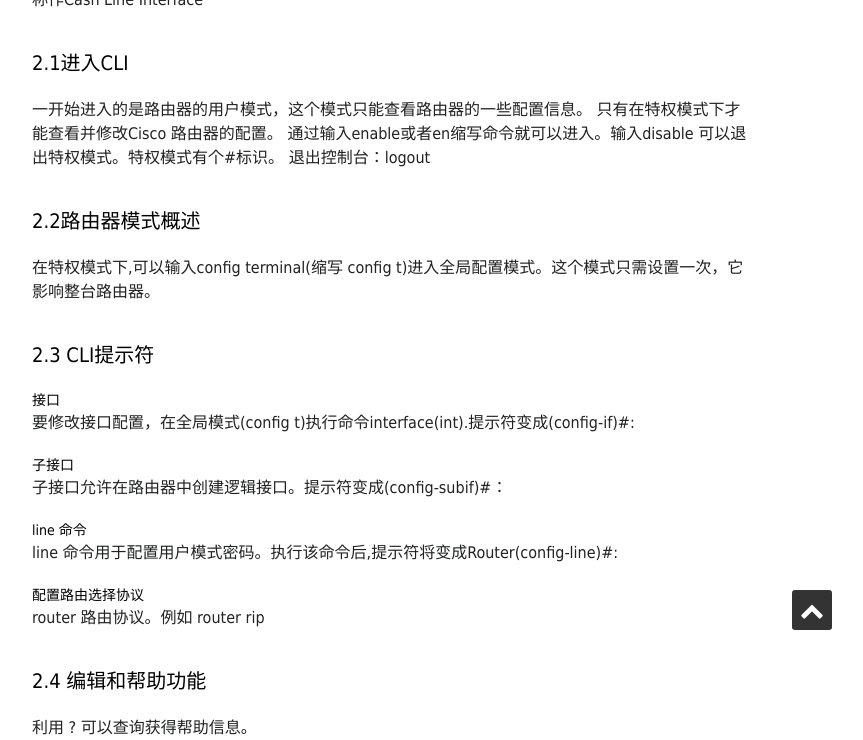
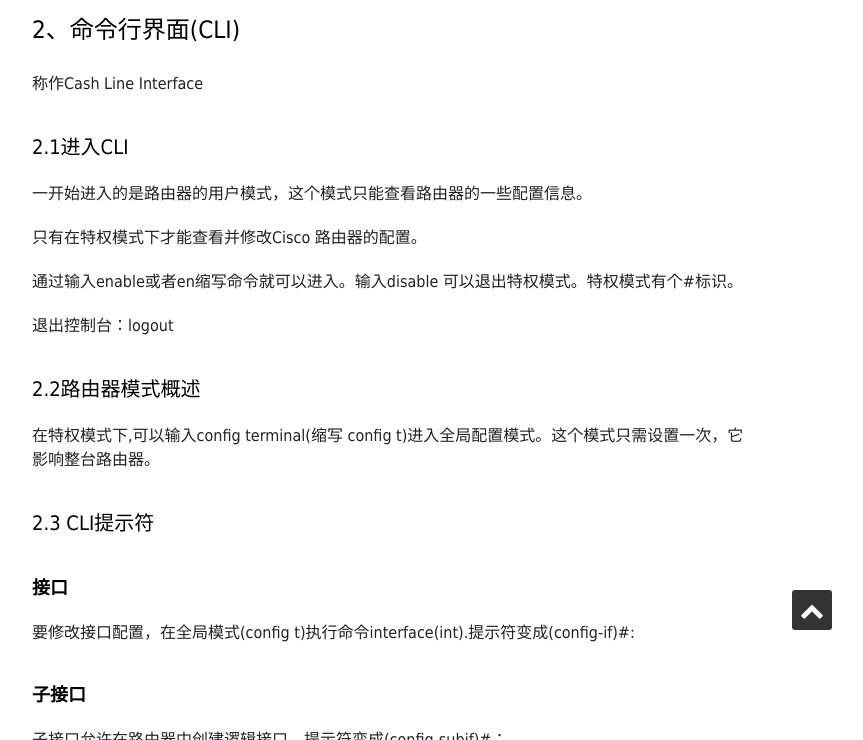
Before and after one commit to Xesian/Xesian, a Jekyll site: the page built from _posts/2015-03-29-思科学习笔记1.markdown, in a window 1280 px wide and 900 px high, scrolled down 1527 px, cut to the strip 160-900 px from the top of the window. Shown: the whole strip, without its empty margins (248-1111 px from the left). Built offline with Jekyll 4.4.1, drawn with Linux system fonts in a browser that asks for light colours; nearby versions of some CDN libraries; some web fonts are replaced; comment, search, counter and statistics services are not loaded.

Commit message:
15-03-29 15:27

```diff
--- a/_posts/2015-03-29-思科学习笔记1.markdown
+++ b/_posts/2015-03-29-思科学习笔记1.markdown
@@ -5,12 +5,14 @@
 keywords: Cisco Router,Cisco IOS
 ---
 ### 1、ISO界面用户
+
  思科IOS(Internetwork Operating System),是思科路由器和大部分交换机的内核。
 
 #### 1.1 思科路由器IOS
  思科ISO是一个专用内核,提供路由选择、交换、网络互联和远程通信功能。
 
-###### 思科IOS提供的功能
+##### 思科IOS提供的功能
+
 + 运行网络协议并提供功能；
 + 在设备之间高速传递数据；
 + 控制访问和禁止未经授权的网络使用，提高安全性；
@@ -19,12 +21,13 @@
 
 #### 1.2 连接思科路由器
 
-###### 可以通过下面几种方式连接到思科路由器
+##### 可以通过下面几种方式连接到思科路由器
+
 + 连接控制台端口，通过一个RJ45接头；
 + 通过辅助端口(auxiliary port)；
 + 用Telnet程序。
 
-####1.3 启动路由器
+#### 1.3 启动路由器
 
  启动的流程如下：加电自检(POST:power on self test)---->在闪存中查找思科IOS---->
 如找到，将它加载到内存(RAM)中。
@@ -37,28 +40,38 @@
 ### 2、命令行界面(CLI)
 
  称作Cash Line Interface
-####2.1进入CLI
+
+#### 2.1进入CLI
  一开始进入的是路由器的用户模式，这个模式只能查看路由器的一些配置信息。
+
 只有在特权模式下才能查看并修改Cisco 路由器的配置。
+
 通过输入enable或者en缩写命令就可以进入。输入disable 可以退出特权模式。特权模式有个#标识。
+
 退出控制台：logout
-####2.2路由器模式概述
+
+#### 2.2路由器模式概述
  在特权模式下,可以输入config terminal(缩写 config t)进入全局配置模式。这个模式只需设置一次，它影响整台路由器。
+
 #### 2.3 CLI提示符
 
-###### 接口
+##### 接口
+
  要修改接口配置，在全局模式(config t)执行命令interface(int).提示符变成(config-if)#:
 
-###### 子接口
+##### 子接口
+
  子接口允许在路由器中创建逻辑接口。提示符变成(config-subif)#：
 
-###### line 命令
+##### line 命令
+
  line 命令用于配置用户模式密码。执行该命令后,提示符将变成Router(config-line)#:
 
-######配置路由选择协议
+##### 配置路由选择协议
+
  router 路由协议。例如 router rip
 
-####2.4 编辑和帮助功能
+#### 2.4 编辑和帮助功能
 
  利用 ? 可以查询获得帮助信息。
 
@@ -81,6 +94,7 @@
 ### 3、交换机和路由器的管理配置
 
  在交换机和路由器上，可配置的管理功能如下:
+
 + 主机名:hostname
 + 旗标:banner
 + 密码:enable password、enable secret
@@ -92,6 +106,7 @@
  hostname 主机名
 
 #### 3.2 旗标
+
  旗标用于给试图通过远程登录或拨号连接你的互联网络的人发出的安全警告。
 
  有四种类型的旗标:EXEX进程创建旗标(exec process creation banner)、入站终端线路旗标(incoming terminal line banner)、登录旗标(login)和每日消息旗标(Message of the day ,motd)。
@@ -100,39 +115,44 @@
 
  禁用旗标：no banner motd(login ...)。
 
-####3.3 设置密码
+#### 3.3 设置密码
  思科路由器有5种密码：控制台密码、辅助端口密码、远程登录密码(VTY)、启用密码(enable)和启用加密密码(enable secret)。
 
-###### 启用密码
+##### 启用密码
 
  在全局配置模式下设置启用密码。
+
 + enable password :在10.3之前的老系统设置启用密码，如果设置了加密密码，该密码不管用。
 + enable secret :新的加密密码，用md5加密，如设置该密码，将优先于启用密码。
 + line aux/console/vty:分别进入辅助端口、控制台、telnet密码配置界面。
 
  要配置用户模式的密码，可配置相应的线路，并使用login命令让路由器进行身份验证。
 
-###### 辅助端口密码
+##### 辅助端口密码
+
 + 命令:line aux ?:查看有几个端口可配置
 + login:进行身份认证。
 + password:设置密码。设置完密码后要输入**login**，否则辅助端口不进行身份验证。
 
-###### 控制台端口密码
+##### 控制台端口密码
+
 + line console ?:查看可配置的控制台端口
 + password:设置密码，设置完密码后要输入**login**。
 + login:进行身份验证
 + exec-timeout 0:将控制台会话超时设置为0，即永不超时。
 + logging synchronous:可避免不断出现控制台消息影响你输入。
 
-###### Telnet密码
+##### Telnet密码
+
 + line vty ?：
 + password:设置密码。
 + login:开启身份验证。
 + no login:在路由器没有设置密码也能也允许建立telnet连接。
 
-###### 设置安全外壳(SSH)
+##### 设置安全外壳(SSH)
 
   步骤如下：
+
   1. 设置主机名：hostname xx
   2. 设置域名: ip domain-name xx (为生成加密密钥，必须有用户名和域名)
   3. 将用户名设置成支持SSH客户端接入：username xx password xx
@@ -141,7 +161,7 @@
   6. 进入路由器vty线路配置模式:line vty 0 ?
   7. 最后，依次指定将SSH和Telnet作为接入协议：transport input ssh telnet(若不加入telnet,则路由器只支持ssh接入)。
 
-####3.4 对密码进行加密
+#### 3.4 对密码进行加密
 
   默认情况下，只用加密密码是加密的，若要对用户模式密码和启用密码进行加密，必须手工进行配置。
 
@@ -151,7 +171,8 @@
 
   注意：如果设置并启用命令service password-enctyption,必须在禁用加密服务前执行命令show running-config,否则密码不会被加密。
 
-####描述
+#### 描述
+
   设置接口描述给管理员带来很大方便。
 
   description:description This is a link to Seatle
@@ -162,22 +183,23 @@
 
 ### 4、路由器接口
 
-####4.1 启用接口
+#### 4.1 启用接口
 
 + 禁用接口:shutdown
 + 启用接口: no shutdown
 
-###### 给接口配置ip地址
+##### 给接口配置ip地址
   ip address xx.xx.xx.xx(Ip地址码)  255.255.255.0(掩码)(在接口启用IP处理功能)
 
   添加辅助IP地址：ip address address mask **secondary**(不建议这么做)
 
-###### 实用管道
+##### 实用管道
   此管道非管道，而是输出限定符。它可以让我们在配置或其他冗长输出中迅速找到目标。
 
-  sh run /| ?
+  sh run "|" ?
 
-###### 配置串行接口的命令
+##### 配置串行接口的命令
+
    我们通常实用串行接口连接CSU/DSU设备，这种设备为路由器线路提供时钟频率。
 
    CSU:Channel Service Unit,通道服务单元。把终端用户和本地数字电话环路相连的数字接口设备。
@@ -196,7 +218,8 @@
 
   查看配置信息:show run-config/startup-config (简写：sh run/start)
 
-####删除配置及重启路由器
+#### 删除配置及重启路由器
+
   删除配置命令: erase startup-config
 
   不应该使用设置模式配置路由器，要用CLI 来配置路由器。
@@ -204,26 +227,32 @@
   重启：reload
 
 #### 5.2验证配置
+
   验证 **当前** 配置方式：show run-config (sh run)
 
   验证 **下次重启** 时使用的配置:show startup-config (sh start)
 
-###### 使用命令show interface 进行验证
+##### 使用命令show interface 进行验证
+
   show interface 显示路由器上所有接口的可配置参数和统计信息。它显示的最重要的统计信息是线路协议和数据链路的状态。
+
 + up + up: 说明接口运行正常(第一个指物理层，第二个指数据链路层)。
 + up + down:说明存在存活或者成帧方面的问题，可能是封装不匹配。
 + down +down :表明接口或者电缆出问题。
 + administratively down + down:一段被管理性关闭，远程线路接口和协议都处于down 状态。
 
-###### 使用命令show ip interface 进行验证。
+##### 使用命令show ip interface 进行验证。
+
   使用show ip interface 显示路由器接口的第三层配置信息。
   输出信息包括:接口的状态、接口的IP和子网掩码、在接口上是否设置访问列表以及基本的IP信息。
 
 ###### 使用命令show ip interface brief
   提供路由器接口的摘要信息。
 
-###### 使用命令show protocols进行验证。
+##### 使用命令show protocols进行验证。
+
   可以快速了解每个接口的第一层和第二层的状态以及使用的IP地址。
 
-###### 使用show controllers
+##### 使用show controllers
+
   显示有关物理接口本身的信息。除此之外，还指出串行端口连接的串行电缆的类型。
```
